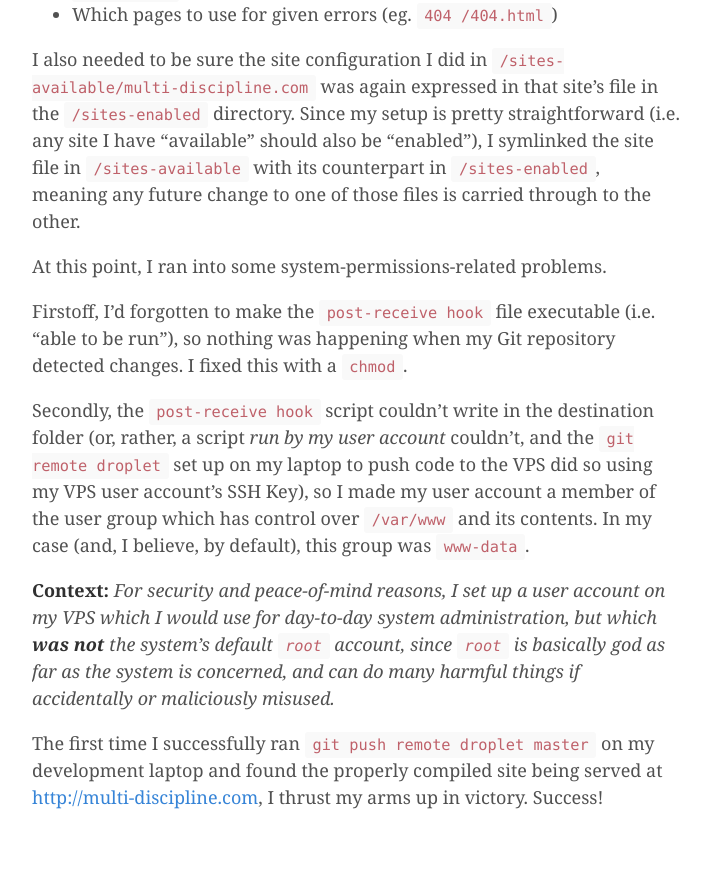
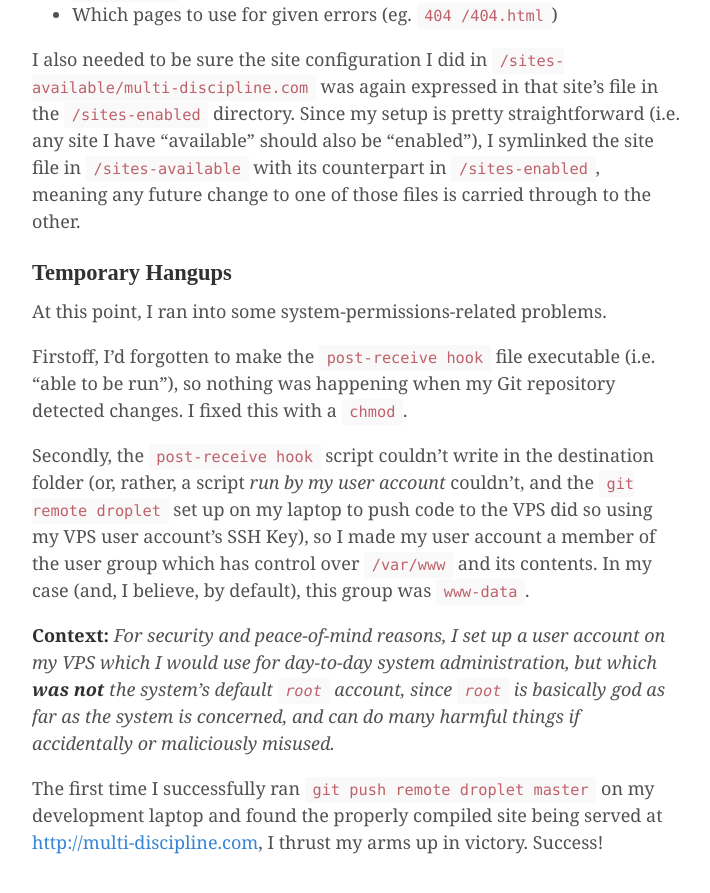
Before and after one commit to jasonmklug/multi-discipline, a Jekyll site: the page built from _posts/2014-10-20-the-making-of-multi-discipline.md, in a window 1280 px wide and 900 px high, scrolled down 3291 px. Shown: the top 893 px of the window, without its empty margins (284-994 px from the left). Built offline with Jekyll 4.4.1, drawn with Linux system fonts in a browser that asks for light colours; Markdown is read by kramdown in place of the engine named in the settings.

Commit message:
Add 'Temporary Hangups' Heading for Clearer Delineation of Parts

```diff
--- a/_posts/2014-10-20-the-making-of-multi-discipline.md
+++ b/_posts/2014-10-20-the-making-of-multi-discipline.md
@@ -70,6 +70,8 @@ As such, I needed to let Nginx know:
 
 I also needed to be sure the site configuration I did in `/sites-available/multi-discipline.com` was again expressed in that site's file in the `/sites-enabled` directory.  Since my setup is pretty straightforward (i.e. any site I have "available" should also be "enabled"), I symlinked the site file in `/sites-available` with its counterpart in `/sites-enabled`, meaning any future change to one of those files is carried through to the other.
 
+### Temporary Hangups
+
 At this point, I ran into some system-permissions-related problems.
 
 Firstoff, I'd forgotten to make the `post-receive hook` file executable (i.e. "able to be run"), so nothing was happening when my Git repository detected changes.  I fixed this with a `chmod`.
```
